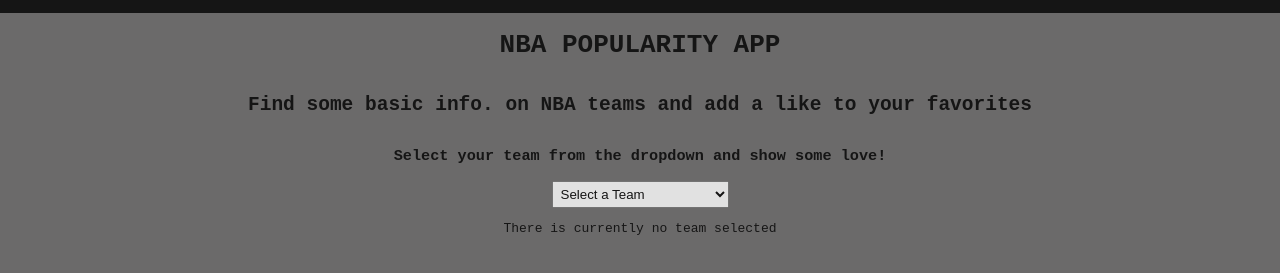
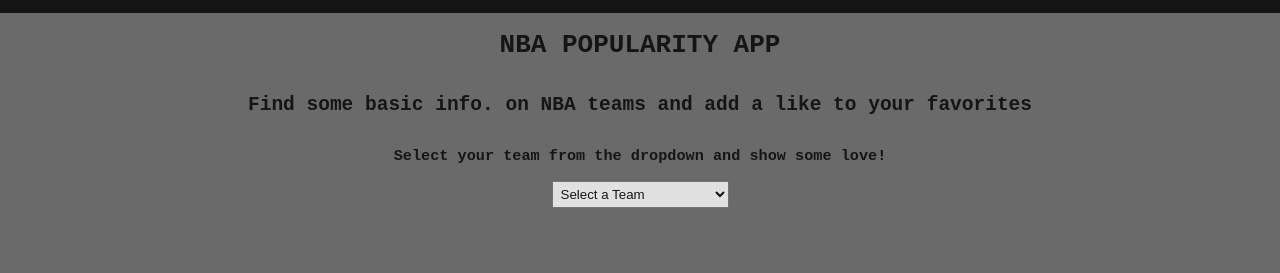
Before and after one commit to fsalza/SE_Flex_Phase_1_Project, a plain HTML site: page index.html in a window 1280 px wide. Shown: the part 131-404 px from the top of the page. Drawn offline with Linux system fonts and the light colour scheme; no server answers.

Commit message:
remove text from team-collection div

```diff
--- a/index.html
+++ b/index.html
@@ -55,7 +55,7 @@
 
 
     <div id="team-collection"></div>
-        <p><center>There is currently no team selected</center></p>
+        <p><center></center></p>
 
 
 
```
Also changed, not shown: 1 other file.
